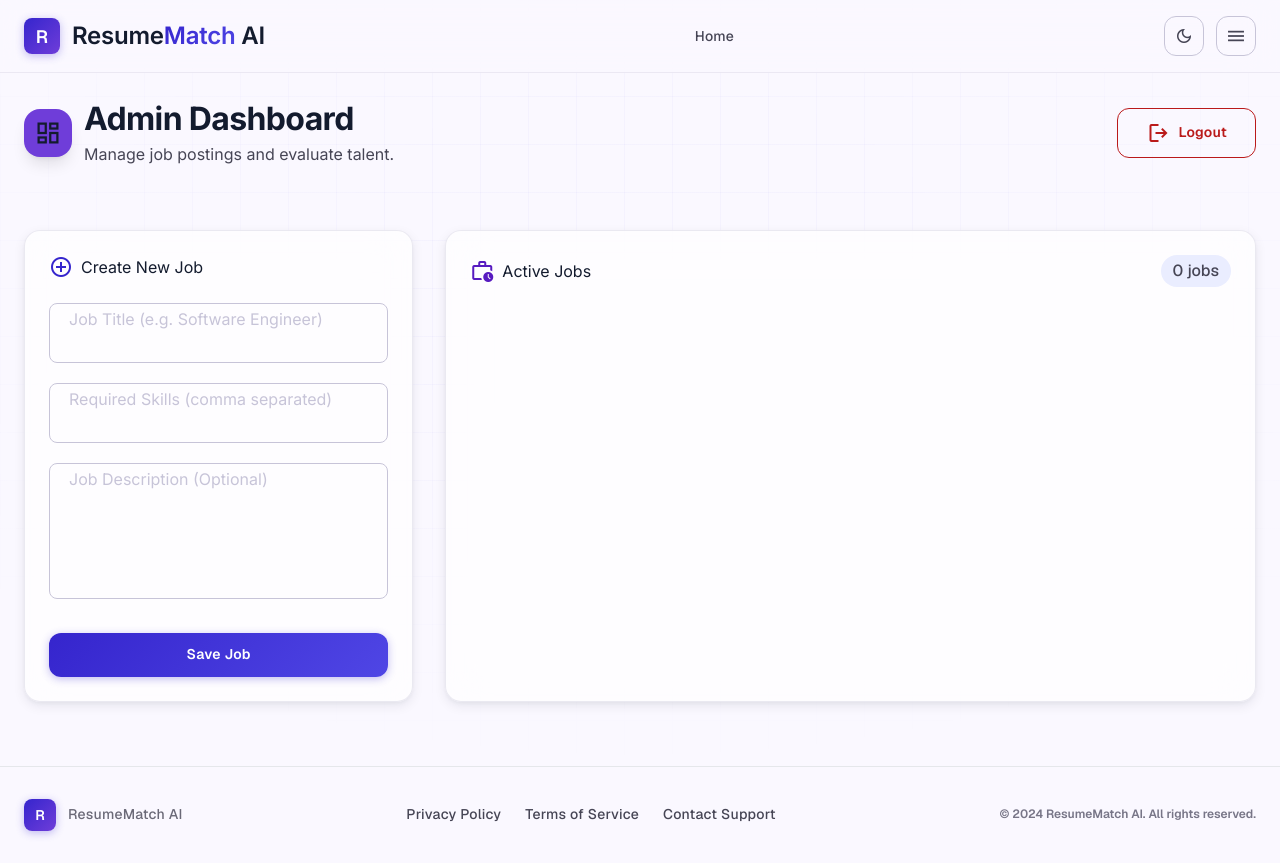
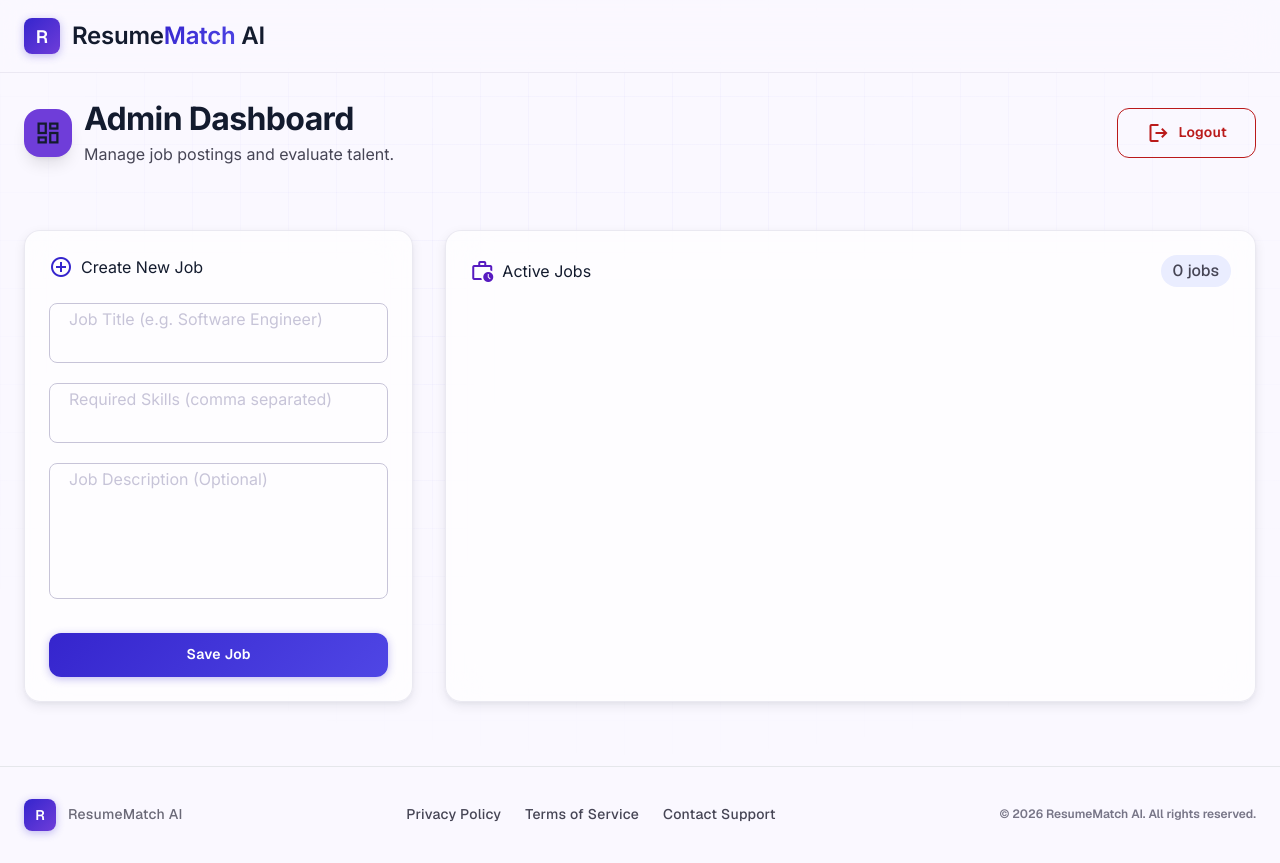
Before and after one commit to Adarsh51/airesume, a Flask app: page /admin in a window 1280 px wide. Run offline with Flask 3, Linux system fonts and the light colour scheme; the visitor is signed in with stand-in values (Sample User, id 1); some libraries are stand-ins or nearby versions.

Commit message:
Remove hamburger, toggle, home link, update year

```diff
--- a/templates/base.html
+++ b/templates/base.html
@@ -134,35 +134,10 @@
         </span>
       </a>
 
-      <!-- Desktop Navigation -->
-      {% set active_page = active_page|default('home') %}
-      <div class="desktop-nav hidden md:flex items-center gap-1">
-        <a href="{{ url_for('index') }}" class="nav-link {{ 'active' if active_page == 'home' }}">Home</a>
-      </div>
 
-      <!-- Right Actions -->
-      <div class="flex items-center gap-3">
-        <!-- Dark Mode Toggle -->
-        <button id="darkModeToggle" class="btn-icon" aria-label="Toggle dark mode" title="Toggle dark mode">
-          <span class="material-symbols-outlined dark-icon text-[20px]">dark_mode</span>
-          <span class="material-symbols-outlined light-icon text-[20px] hidden">light_mode</span>
-        </button>
 
-        <!-- Mobile Menu Button -->
-        <button id="mobileMenuBtn" class="mobile-menu-btn btn-icon md:hidden !flex" aria-label="Open menu">
-          <span class="material-symbols-outlined text-[22px]">menu</span>
-        </button>
-      </div>
     </nav>
   </header>
-
-  <!-- Mobile Menu Overlay -->
-  <div id="mobileMenu" class="mobile-menu z-mobile-menu">
-    <button id="mobileMenuClose" class="absolute top-5 right-5 btn-icon" aria-label="Close menu">
-      <span class="material-symbols-outlined text-[24px]">close</span>
-    </button>
-    <a href="{{ url_for('index') }}" class="mobile-menu-link">Home</a>
-  </div>
 
   <!-- ==================== MAIN CONTENT ==================== -->
   <main class="flex-1 relative z-10 pt-[100px] pb-xl px-gutter max-w-[1440px] mx-auto w-full">
@@ -196,7 +171,7 @@
 
         <!-- Copyright -->
         <p class="text-label-sm font-label-sm text-outline">
-          &copy; 2024 ResumeMatch AI. All rights reserved.
+          &copy; 2026 ResumeMatch AI. All rights reserved.
         </p>
       </div>
     </div>
@@ -216,44 +191,6 @@
   </div>
 
   <!-- ==================== SCRIPTS ==================== -->
-  <script>
-    // Dark mode toggle
-    (function() {
-      const html = document.documentElement;
-      const toggle = document.getElementById('darkModeToggle');
-      const darkIcon = toggle.querySelector('.dark-icon');
-      const lightIcon = toggle.querySelector('.light-icon');
-
-      // Check saved preference
-      if (localStorage.getItem('darkMode') === 'true' ||
-          (!localStorage.getItem('darkMode') && window.matchMedia('(prefers-color-scheme: dark)').matches)) {
-        html.classList.add('dark');
-        darkIcon.classList.add('hidden');
-        lightIcon.classList.remove('hidden');
-      }
-
-      toggle.addEventListener('click', () => {
-        html.classList.toggle('dark');
-        const isDark = html.classList.contains('dark');
-        localStorage.setItem('darkMode', isDark);
-        darkIcon.classList.toggle('hidden', isDark);
-        lightIcon.classList.toggle('hidden', !isDark);
-      });
-
-      // Mobile menu
-      const menuBtn = document.getElementById('mobileMenuBtn');
-      const menuClose = document.getElementById('mobileMenuClose');
-      const mobileMenu = document.getElementById('mobileMenu');
-
-      if (menuBtn && mobileMenu) {
-        menuBtn.addEventListener('click', () => mobileMenu.classList.add('open'));
-        menuClose.addEventListener('click', () => mobileMenu.classList.remove('open'));
-        mobileMenu.querySelectorAll('a').forEach(link => {
-          link.addEventListener('click', () => mobileMenu.classList.remove('open'));
-        });
-      }
-    })();
-  </script>
   <script src="{{ url_for('static', filename='js/app.js') }}?v=2"></script>
   {% block scripts %}{% endblock %}
 </body>
```
